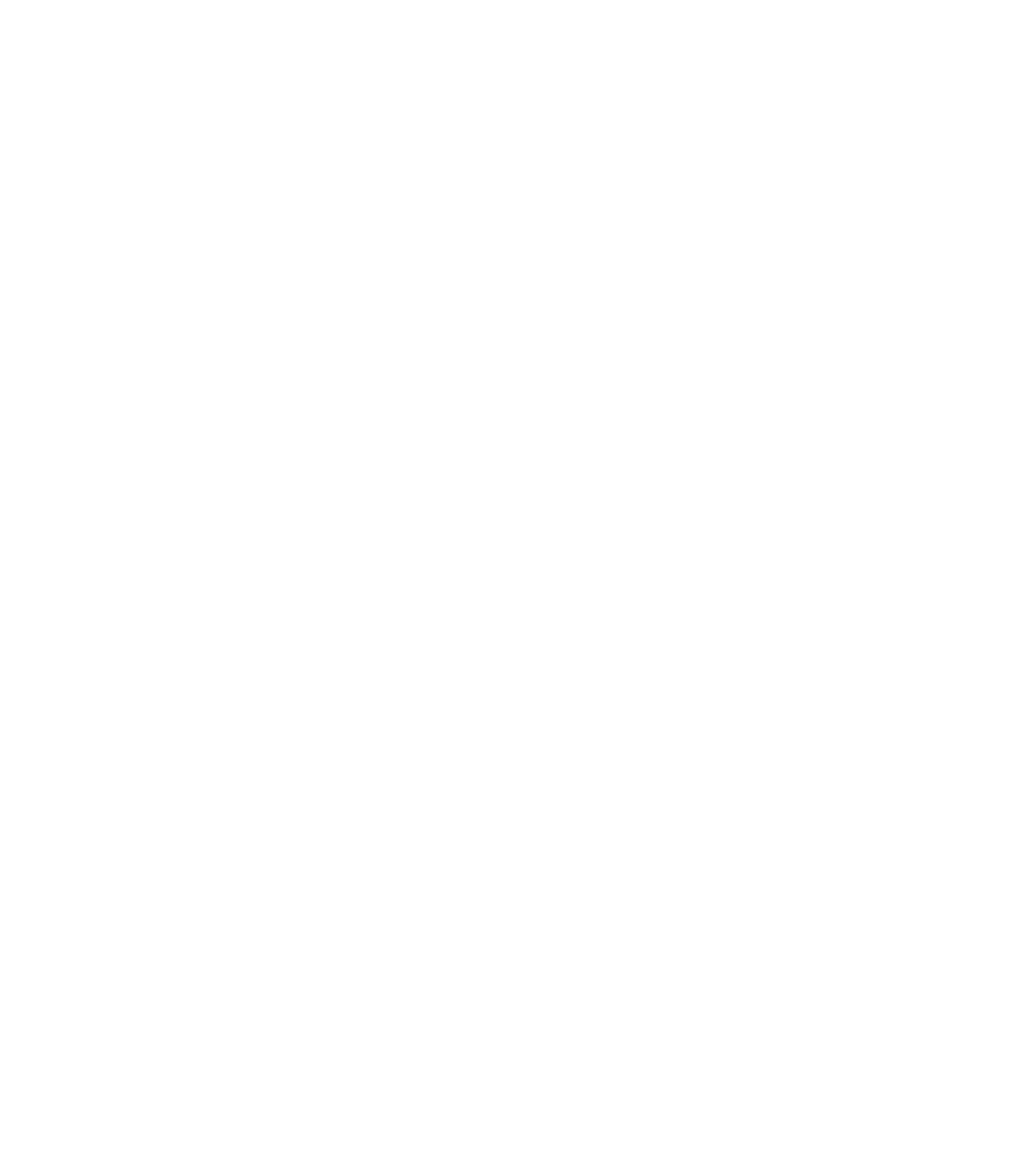
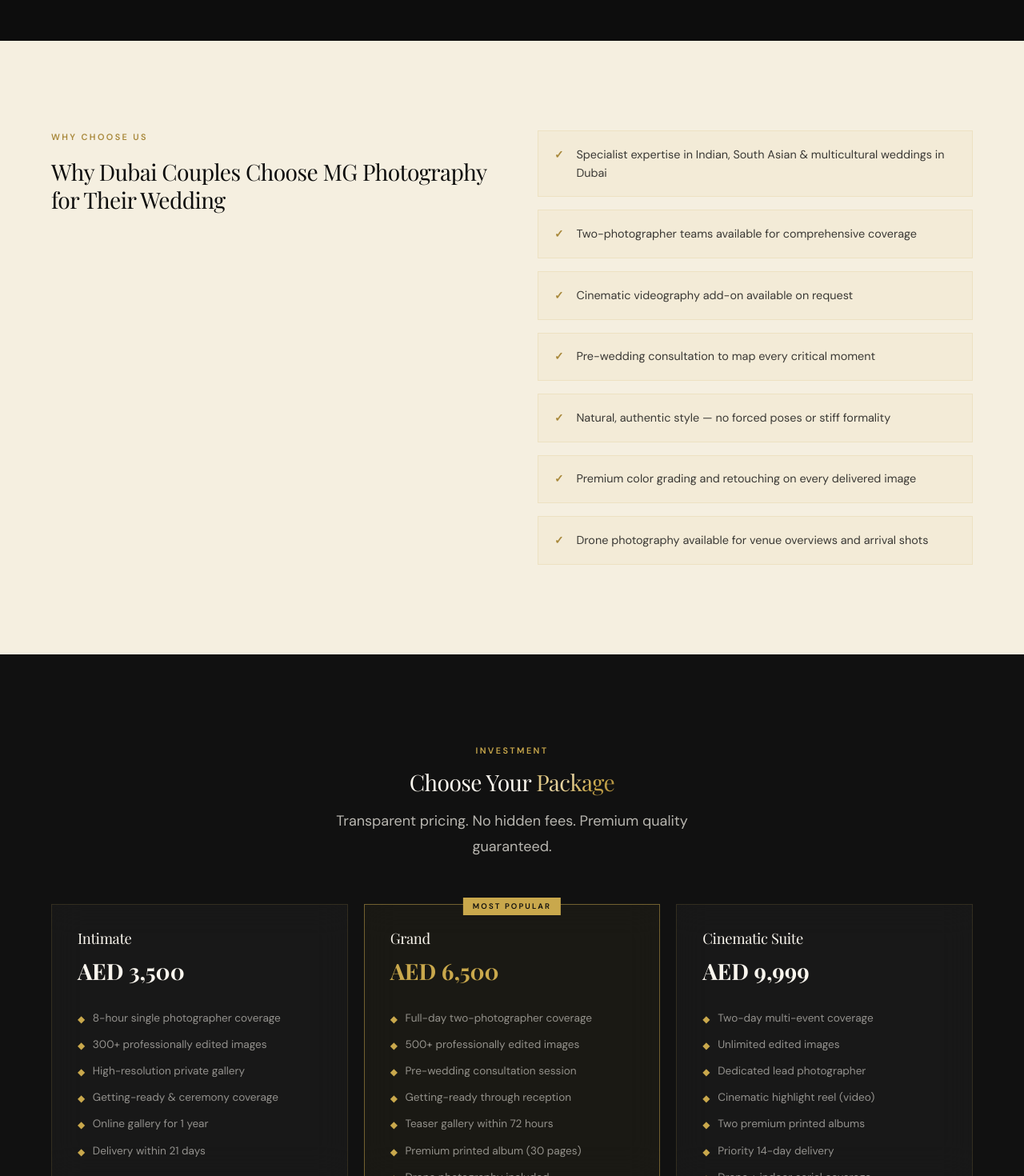
Before and after one commit to mgphotographyglobal/mgphotographyglobal, a Next.js app: page /wedding-photography-dubai in a window 1280 px wide. Before the commit this address had no page. Shown: the part 1330-2800 px from the top of the page at 80% size. Before the commit the page ends 800 px from the top, so only its background shows below. Built offline with nearby package versions, Linux system fonts and the light colour scheme; a web font is replaced by a local one.

Commit message:
all file

```diff
--- /dev/null
+++ b/app/wedding-photography-abu-dhabi/page.tsx
@@ -0,0 +1,25 @@
+import ServicePageTemplate from "../components/ServicePageTemplate";
+import type { Metadata } from "next";
+export const metadata: Metadata = {
+  title: "Wedding Photography Abu Dhabi | MG Photography",
+  description: "Cinematic wedding photography in Abu Dhabi. Indian & destination weddings, premium quality. Book your date now.",
+  alternates: { canonical: "https://mgphotographyglobal.com/wedding-photography-abu-dhabi/" },
+};
+const s = {
+  title:"Wedding Photography",location:"Abu Dhabi, UAE",canonicalPath:"/wedding-photography-abu-dhabi/",heroTitle:"Abu Dhabi's Most",heroSubtitle:"Cinematic Wedding Photography.",emoji:"💍",
+  description:"Abu Dhabi's grandeur — from the gleaming Sheikh Zayed Grand Mosque to the golden sands of Reem Island — deserves wedding photography that matches its magnificence. At MG Photography UAE, we bring our cinematic storytelling expertise to Abu Dhabi weddings with the same depth, artistry, and emotional intelligence that has earned us 5 stars across the UAE.\n\nWe specialize in Indian weddings, multicultural ceremonies, and luxury destination wedding coverage across Abu Dhabi and the surrounding emirates.",
+  whySection:{title:"Why Abu Dhabi Couples Choose MG Photography",points:["Deep expertise in Indian and multicultural wedding ceremonies","Available for all Abu Dhabi wedding venues and outdoor locations","Two-photographer teams for comprehensive coverage","Pre-wedding consultation to map every critical moment","Cinematic two-day multi-event coverage available","Premium albums and video highlight reels available"]},
+  packages:[
+    {name:"Intimate",price:"AED 4,000",features:["8-hour single photographer","300+ edited images","Ceremony + reception","Digital gallery","Travel to Abu Dhabi"]},
+    {name:"Grand",price:"AED 7,500",features:["Full-day two photographers","500+ edited images","Drone photography","Premium album (30 pages)","Teaser gallery in 72hrs","Travel to Abu Dhabi"]},
+    {name:"Cinematic Suite",price:"AED 11,500",features:["Two-day multi-event coverage","Unlimited edited images","Highlight video reel","Two premium albums","Priority 14-day delivery","Complimentary engagement shoot","Travel to Abu Dhabi"]},
+  ],
+  faq:[
+    {q:"Do you cover weddings at the Sheikh Zayed Grand Mosque area?",a:"We are familiar with Abu Dhabi's most iconic venues and locations. Note that photography within the mosque is governed by strict rules — we ensure full compliance while capturing the beauty of the surrounding architecture."},
+    {q:"How do we book you for our Abu Dhabi wedding?",a:"Simply WhatsApp us your date and venue — we'll confirm availability and arrange a consultation call within 2 hours."},
+  ],
+  ctaText:"Let's Create Your Abu Dhabi Love Story.",
+  keywords:["wedding photography Abu Dhabi","Indian wedding photographer Abu Dhabi"],
+  relatedServices:[{title:"Wedding Photography Dubai",href:"/wedding-photography-dubai"},{title:"Pre-Wedding Photography Dubai",href:"/pre-wedding-photography-dubai"},{title:"Newborn Photography Abu Dhabi",href:"/newborn-photography-abu-dhabi"}],
+};
+export default function WeddingPhotographyAbuDhabi(){return <ServicePageTemplate service={s}/>;}
--- /dev/null
+++ b/app/wedding-photography-dubai/page.tsx
@@ -0,0 +1,95 @@
+import ServicePageTemplate from "../components/ServicePageTemplate";
+import type { Metadata } from "next";
+
+export const metadata: Metadata = {
+  title: "Wedding Photography Dubai | MG Photography UAE",
+  description: "Cinematic wedding photography in Dubai specializing in Indian & destination weddings. Fast delivery, available UAE-wide.",
+  keywords: ["wedding photography Dubai", "wedding photographer Dubai", "Indian wedding photographer Dubai", "luxury wedding photography Dubai"],
+  alternates: { canonical: "https://mgphotographyglobal.com/wedding-photography-dubai/" },
+};
+
+const serviceData = {
+  title: "Wedding Photography",
+  location: "Dubai, UAE",canonicalPath:"/wedding-photography-dubai/",
+  heroTitle: "Your Love Story,",
+  heroSubtitle: "Told Beautifully.",
+  emoji: "💍",
+  description: `Your wedding day is the intersection of everything you've built together — every late-night conversation, every dream, every promise. At MG Photography UAE, we don't just document your wedding. We craft a cinematic story that captures the weight of each moment: the nervous glance before the ceremony, the tears your father hides, the explosion of joy when you're finally pronounced husband and wife.
+
+We specialize in luxury wedding photography across Dubai, Abu Dhabi, and Sharjah, with deep expertise in Indian weddings, destination weddings, and multicultural ceremonies. Our approach blends photojournalistic storytelling with editorial precision — resulting in images that feel both authentic and breathtakingly beautiful.
+
+From intimate Nikah ceremonies to multi-day Hindu wedding celebrations, we understand the cultural nuances, the critical moments, and the invisible magic that makes your day uniquely yours.`,
+  whySection: {
+    title: "Why Dubai Couples Choose MG Photography for Their Wedding",
+    points: [
+      "Specialist expertise in Indian, South Asian & multicultural weddings in Dubai",
+      "Two-photographer teams available for comprehensive coverage",
+      "Cinematic videography add-on available on request",
+      "Pre-wedding consultation to map every critical moment",
+      "Natural, authentic style — no forced poses or stiff formality",
+      "Premium color grading and retouching on every delivered image",
+      "Drone photography available for venue overviews and arrival shots",
+    ],
+  },
+  packages: [
+    {
+      name: "Intimate",
+      price: "AED 3,500",
+      features: [
+        "8-hour single photographer coverage",
+        "300+ professionally edited images",
+        "High-resolution private gallery",
+        "Getting-ready & ceremony coverage",
+        "Online gallery for 1 year",
+        "Delivery within 21 days",
+      ],
+    },
+    {
+      name: "Grand",
+      price: "AED 6,500",
+      features: [
+        "Full-day two-photographer coverage",
+        "500+ professionally edited images",
+        "Pre-wedding consultation session",
+        "Getting-ready through reception",
+        "Teaser gallery within 72 hours",
+        "Premium printed album (30 pages)",
+        "Drone photography included",
+        "Delivery within 21 days",
+      ],
+    },
+    {
+      name: "Cinematic Suite",
+      price: "AED 9,999",
+      features: [
+        "Two-day multi-event coverage",
+        "Unlimited edited images",
+        "Dedicated lead photographer",
+        "Cinematic highlight reel (video)",
+        "Two premium printed albums",
+        "Priority 14-day delivery",
+        "Drone + indoor aerial coverage",
+        "Complimentary engagement shoot",
+      ],
+    },
+  ],
+  faq: [
+    { q: "Do you cover Indian weddings and multi-day events?", a: "Absolutely. We have extensive experience with South Indian, North Indian, Hindu, Muslim, and Christian wedding ceremonies across Dubai. We understand the critical religious moments, the cultural rituals, and the emotional arcs of each tradition." },
+    { q: "How far in advance should we book?", a: "For popular dates (especially weekends in October–February), we recommend booking 6–12 months in advance. For off-peak dates, 3–4 months is usually sufficient." },
+    { q: "Can we do an engagement or pre-wedding shoot?", a: "Yes! A pre-wedding shoot is the perfect way to get comfortable with us before the big day. We offer stunning locations across Dubai — from the desert to Burj Khalifa views to urban luxury settings." },
+    { q: "What happens if you're unavailable on our date?", a: "In the rare event of an emergency, we have a trusted network of equally qualified photographers. We always ensure your day is covered and will notify you with ample time." },
+    { q: "Do you offer videography?", a: "Yes, we offer cinematic videography as an add-on to our wedding packages. A highlight reel and full-ceremony edit are available. Contact us for combined photo + video bundle pricing." },
+  ],
+  ctaText: "Let's Create Your Cinematic Love Story.",
+  keywords: ["wedding photography Dubai", "Indian wedding photographer Dubai"],
+  relatedServices: [
+    { title: "Pre-Wedding Photography Dubai", href: "/pre-wedding-photography-dubai" },
+    { title: "Outdoor Photography Dubai", href: "/outdoor-photography-dubai" },
+    { title: "Wedding Photography Abu Dhabi", href: "/wedding-photography-abu-dhabi" },
+    { title: "Birthday Photography Dubai", href: "/birthday-photography-dubai" },
+  ],
+};
+
+export default function WeddingPhotographyDubai() {
+  return <ServicePageTemplate service={serviceData} />;
+}
--- /dev/null
+++ b/app/wedding-photography/page.tsx
@@ -0,0 +1,2 @@
+export { default } from "../wedding-photography-dubai/page";
+export { metadata } from "../wedding-photography-dubai/page";
```
